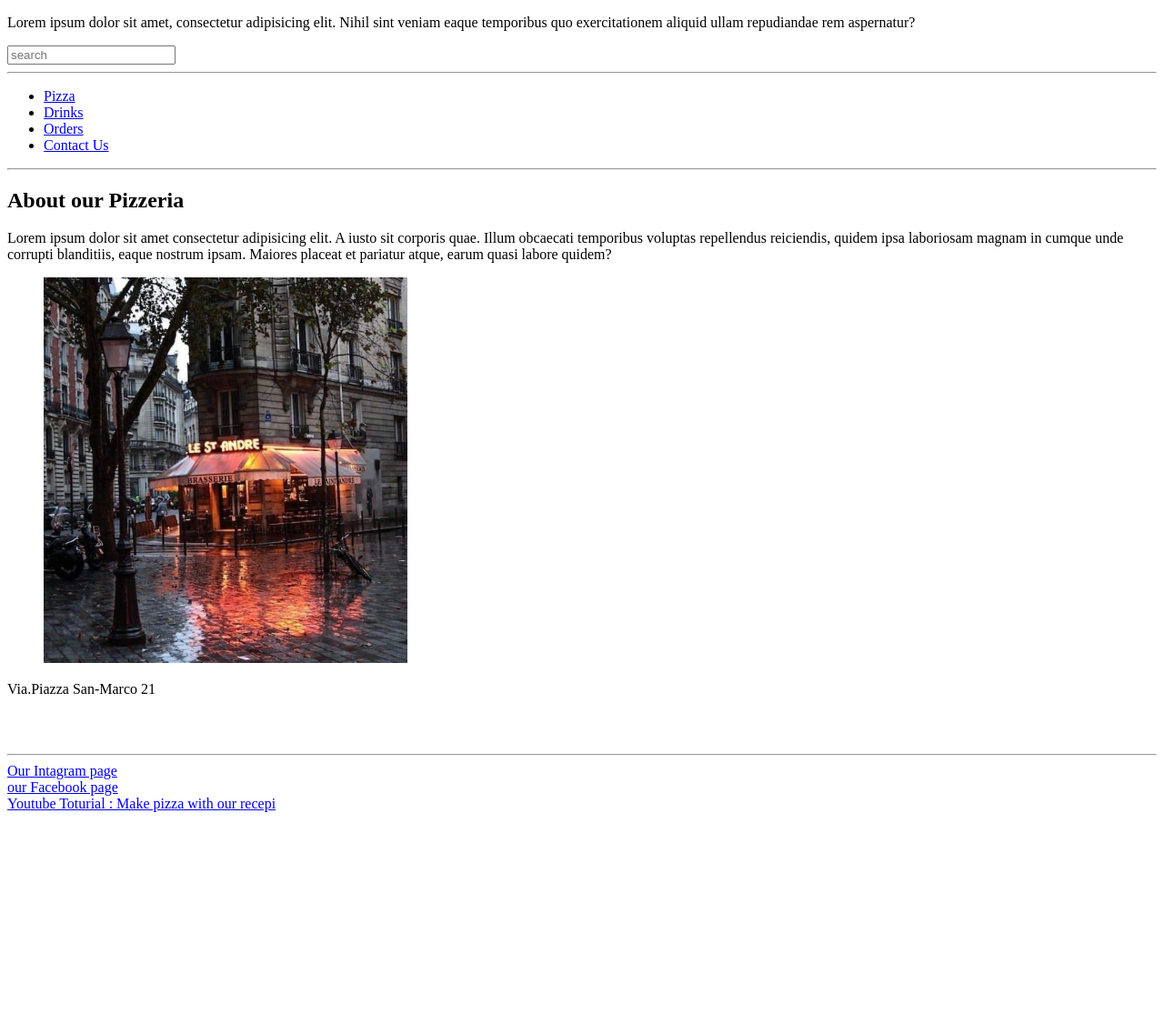
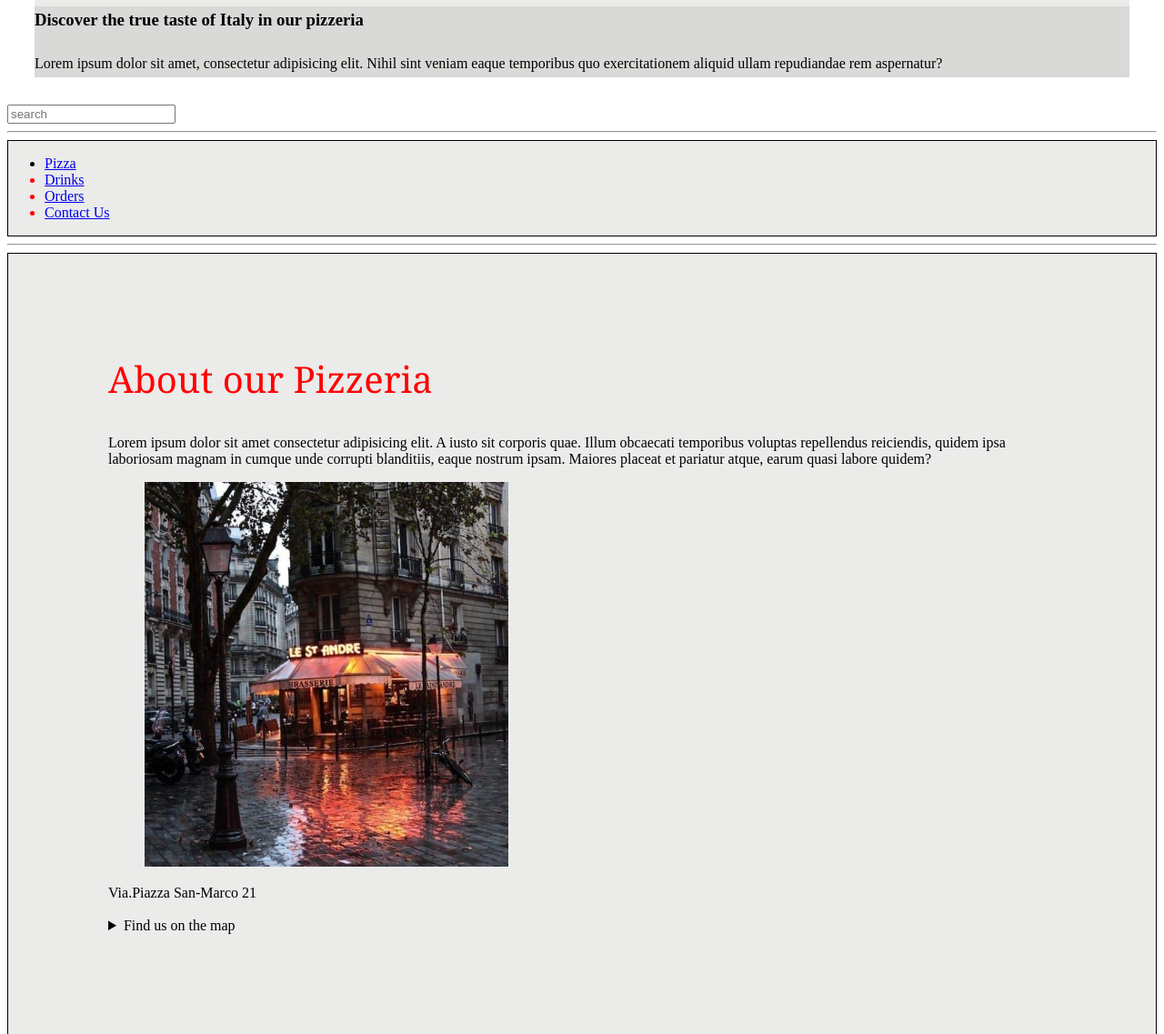
Before and after one commit to gegeshidzemaria/SmartAcademy-Vanilla, a plain HTML site: page HW/semantic.html in a window 1280 px wide. Shown: the part 217-1354 px from the top of the page at 91% size. Before the commit the page ends 1118 px from the top, so only its background shows below. Drawn offline with Linux system fonts and the light colour scheme.

Commit message:
Box updated

```diff
--- /dev/null
+++ b/HW/box.css
@@ -0,0 +1,3 @@
+#one {
+    padding: 30px;
+}
--- a/HW/semantic.html
+++ b/HW/semantic.html
@@ -5,24 +5,26 @@
     <meta charset="UTF-8">
     <meta name="viewport" content="width=device-width, initial-scale=1.0">
     <title>Semantic Elements</title>
+    <link rel="stylesheet" href="./style.css"/>
 </head>
 
 <body>
 
-    <header>
+    <header id="three">
         <img src="https://images.pexels.com/photos/6954311/pexels-photo-6954311.jpeg" alt="pizza" width="300px"
             height="100px">
-        <h1>For Pizza Lovers</h1>
-        <section>
+        <h1 class="title">For Pizza Lovers</h1>
+        <section id="four">
             <h3>Discover the true taste of Italy in our pizzeria</h3>
             <p>Lorem ipsum dolor sit amet, consectetur adipisicing elit. Nihil sint veniam eaque temporibus quo
                 exercitationem aliquid ullam repudiandae rem aspernatur?</p>
+    </header>
         </section>
         <input type="search" placeholder="search">
         <hr>
         <nav>
 
-            <ul>
+            <ul id="list">
 
                 <li><a href="pizza">Pizza</a></li>
 
@@ -37,8 +39,8 @@
         </nav>
         <hr>
         <main>
-            <article>
-                <h2>About our Pizzeria</h2>
+            <article id="one">
+                <h2 class="title">About our Pizzeria</h2>
                 <p>Lorem ipsum dolor sit amet consectetur adipisicing elit. A iusto sit corporis quae. Illum obcaecati
                     temporibus voluptas repellendus reiciendis, quidem ipsa laboriosam magnam in cumque unde corrupti
                     blanditiis, eaque nostrum ipsam. Maiores placeat et pariatur atque, earum quasi labore quidem?</p>
@@ -46,6 +48,12 @@
                     <img src="./pizzeria.jpg" alt="pizzeria" width="400px">
                 </figure>
                 <figcaption> Via.Piazza San-Marco 21 </figcaption>
+                <br>
+                <details>
+                    <summary> Find us on the map </summary>
+                    Lorem ipsum dolor, sit amet consectetur adipisicing elit. Quam, assumenda.
+
+                </details>
             </article>
 
         </main>
@@ -55,16 +63,21 @@
         <br>
         <hr>
 
-        <footer>
+        <footer id="two">
             <a href="https://instagram.com" target="_blank"> Our Intagram page </a>
             <br>
             <a href="https://Facebook.com" target="_blank"> our Facebook page </a>
             <br>
-            <a href="https://Youtube.com" target="_blank"> Youtube Toturial : Make pizza with our recepi </a>
+            <a href="https://Youtube.com" target="_blank"> Youtube Toturial : Make pizza with our recepe </a>
 
 
         </footer>
+      <hr>
+        <section>
+            <h3 class="title"> Check our Menu </h3>
+            <button> Order Here </button>
 
+        </section>
 
 </body>
 
--- /dev/null
+++ b/HW/style.css
@@ -0,0 +1,67 @@
+header {
+    background-color: rgba(18, 13, 6, 0.083);
+}
+nav{
+    background-color: rgba(18, 13, 6, 0.083);
+}
+nav:hover{
+    background-color: white;
+
+}
+
+main {
+    background-color: rgba(18, 13, 6, 0.083);
+}
+footer {
+    background-color: rgba(18, 13, 6, 0.083);
+}
+section {
+    background-color: rgba(18, 13, 6, 0.083)
+}
+.title {
+    color: red;
+}
+
+#list {
+     color:red;
+}
+
+input:focus {
+    background-color:rgba(18, 13, 6, 0.083);
+}
+
+li:first-child{
+    color: black
+}
+
+nav,main,footer {
+    border: 1px solid black
+
+}
+#one {
+    margin: 110px;
+}
+#two {
+    margin: ; 50px
+
+}
+#three {
+
+    margin: 30px;
+}
+.title {
+    font-family:Cambria, Cochin, Georgia, Times, 'Times New Roman', serif
+}
+.title {
+    font-size: 40px;
+    font-weight: 300;
+}
+#four {
+text-align:justify
+}
+section {
+    line-height: 30px;
+}
+header {
+    line-height: 30px;
+}
```
Also changed, not shown: HW/box.html (added, +15 -0 lines), 3 other files.
